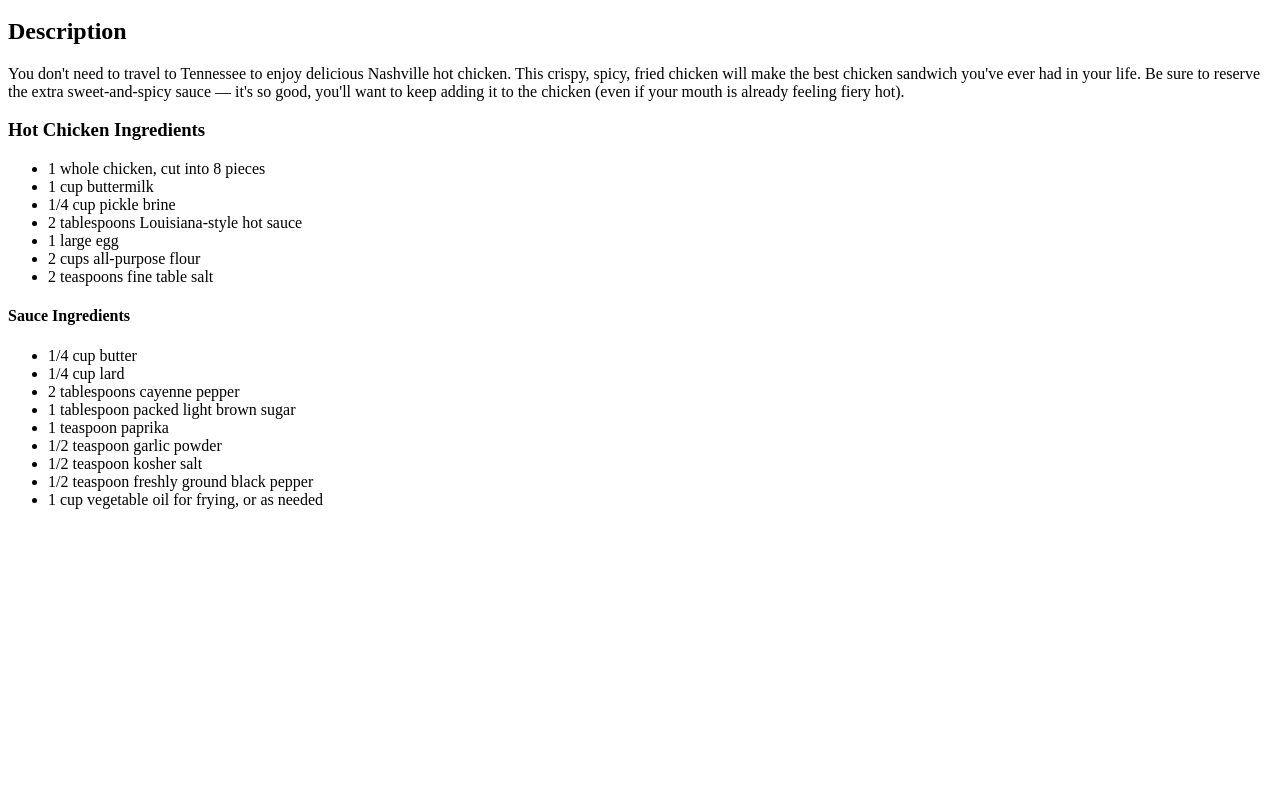
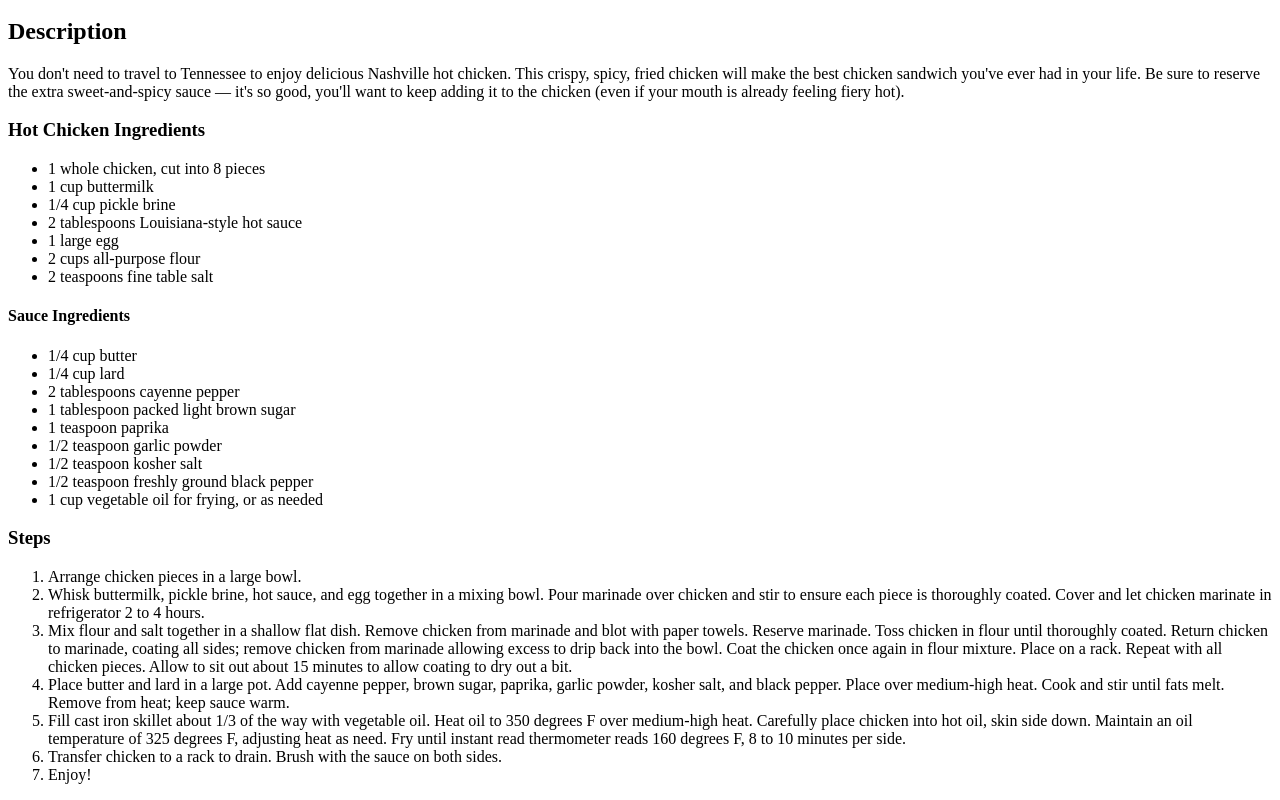
Before and after one commit to lucmar1077/odin-recipes, a plain HTML site: page recipes/hot-chicken.html in a window 1280 px wide. Shown: the part 504-1304 px from the top of the page. Before the commit the page ends 1029 px from the top, so only its background shows below. Drawn offline with Linux system fonts and the light colour scheme.

Commit message:
Add cooking steps

```diff
--- a/recipes/hot-chicken.html
+++ b/recipes/hot-chicken.html
@@ -4,16 +4,15 @@
         <meta charset="utf-8">
         <title>Nashville Hot Chicken Recipe</title>
     </head>
+
     <body>
         <h1>Nashville Hot Chicken</h1>
         <a href="../index.html">Return to home page</a>
         <div>
             <img src="https://www.allrecipes.com/thmb/VpE1xykUpZ9GsVbCeQjR2oCTvME=/0x512/filters:no_upscale():max_bytes(150000):strip_icc():format(webp)/254804-chef-johns-nashville-hot-chicken-DDMFS-4x3-c1192bac5dfc43bba55056a33a17153f.jpg" alt="A picture of fried chicken" height="400" width="520">
         </div>
-
         <h2>Description</h2>
             <p>You don't need to travel to Tennessee to enjoy delicious Nashville hot chicken. This crispy, spicy, fried chicken will make the best chicken sandwich you've ever had in your life. Be sure to reserve the extra sweet-and-spicy sauce — it's so good, you'll want to keep adding it to the chicken (even if your mouth is already feeling fiery hot).</p>
-
         <h3>Hot Chicken Ingredients</h3>
             <ul>
                 <li>1 whole chicken, cut into 8 pieces</li>
@@ -36,5 +35,15 @@
                 <li>1/2 teaspoon freshly ground black pepper</li>
                 <li>1 cup vegetable oil for frying, or as needed</li>
             </ul>
+        <h3>Steps</h3>
+            <ol>
+                <li>Arrange chicken pieces in a large bowl.</li>
+                <li>Whisk buttermilk, pickle brine, hot sauce, and egg together in a mixing bowl. Pour marinade over chicken and stir to ensure each piece is thoroughly coated. Cover and let chicken marinate in refrigerator 2 to 4 hours.</li>
+                <li>Mix flour and salt together in a shallow flat dish. Remove chicken from marinade and blot with paper towels. Reserve marinade. Toss chicken in flour until thoroughly coated. Return chicken to marinade, coating all sides; remove chicken from marinade allowing excess to drip back into the bowl. Coat the chicken once again in flour mixture. Place on a rack. Repeat with all chicken pieces. Allow to sit out about 15 minutes to allow coating to dry out a bit.</li>
+                <li>Place butter and lard in a large pot. Add cayenne pepper, brown sugar, paprika, garlic powder, kosher salt, and black pepper. Place over medium-high heat. Cook and stir until fats melt. Remove from heat; keep sauce warm.</li>
+                <li>Fill cast iron skillet about 1/3 of the way with vegetable oil. Heat oil to 350 degrees F over medium-high heat. Carefully place chicken into hot oil, skin side down. Maintain an oil temperature of 325 degrees F, adjusting heat as need. Fry until instant read thermometer reads 160 degrees F, 8 to 10 minutes per side.</li>
+                <li>Transfer chicken to a rack to drain. Brush with the sauce on both sides.</li>
+                <li>Enjoy!</li>
+            </ol>
     </body>
 </html>
```
